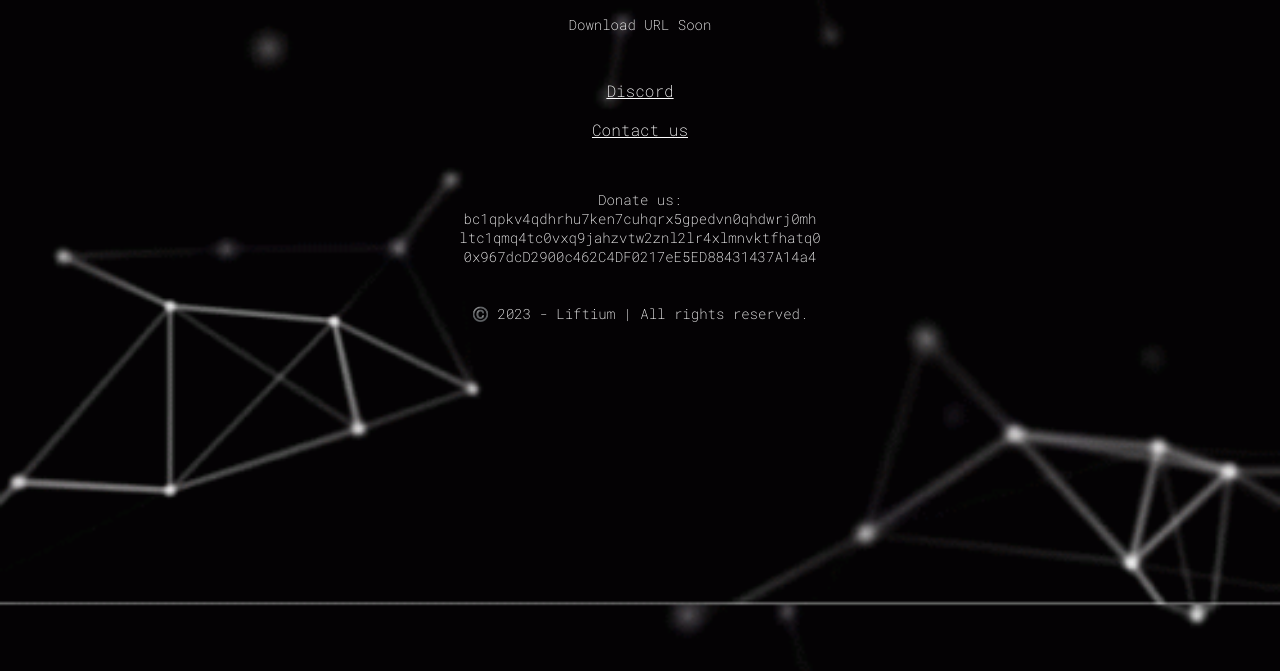
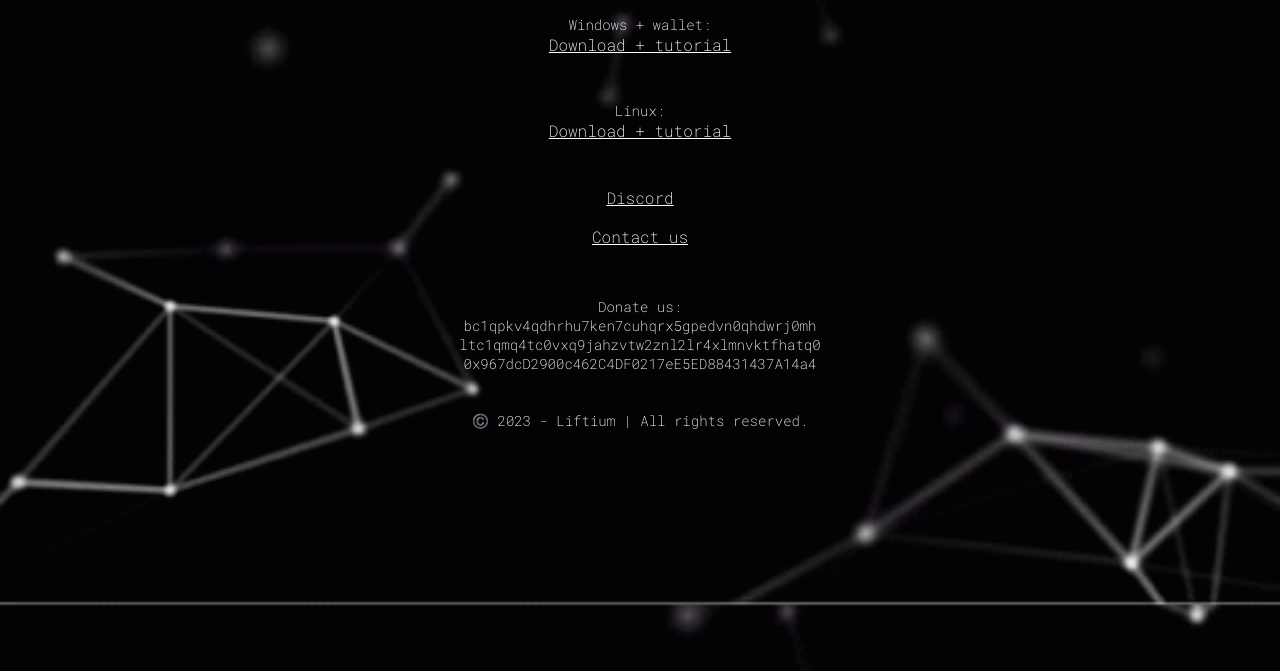
Before and after one commit to Blagdoii/liftium-www, a plain HTML site: page crypto-dl.html in a window 1280 px wide. Shown: the part 115-786 px from the top of the page. Drawn offline with Linux system fonts and the light colour scheme.

Commit message:
Update crypto-dl.html

```diff
--- a/crypto-dl.html
+++ b/crypto-dl.html
@@ -86,7 +86,12 @@ font-family: 'Roboto Mono', monospace;
 </div>
   </div>
 <div>
-<p> Download URL Soon </p>
+<p> Windows + wallet:
+	<br> <a href="https://paste.fo/7ea4d1ee9339"> Download + tutorial </a>
+	</p>
+<br>
+<p> Linux:
+	<br> <a href="https://paste.fo/0cca5ed168fc"> Download + tutorial </a> </p>
 <br>
 <p>
   </p>
```
